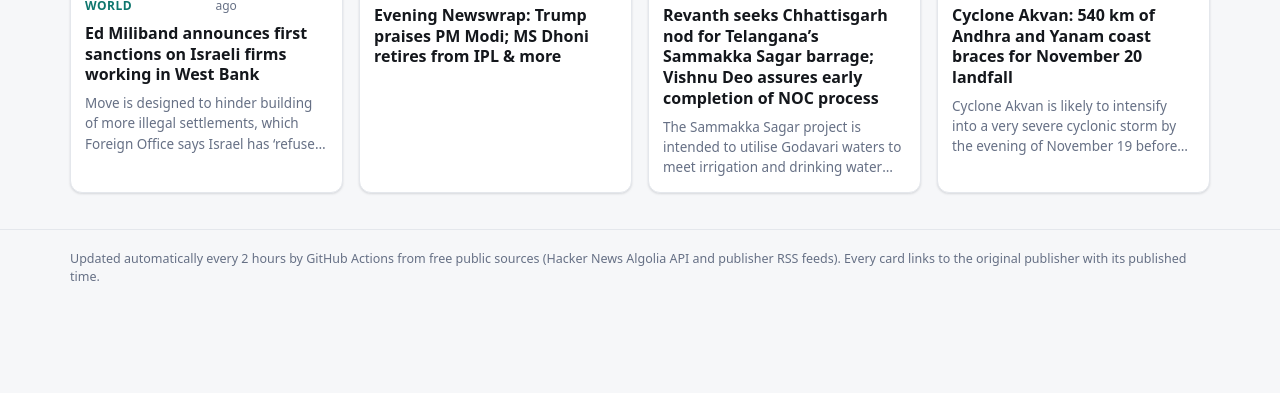
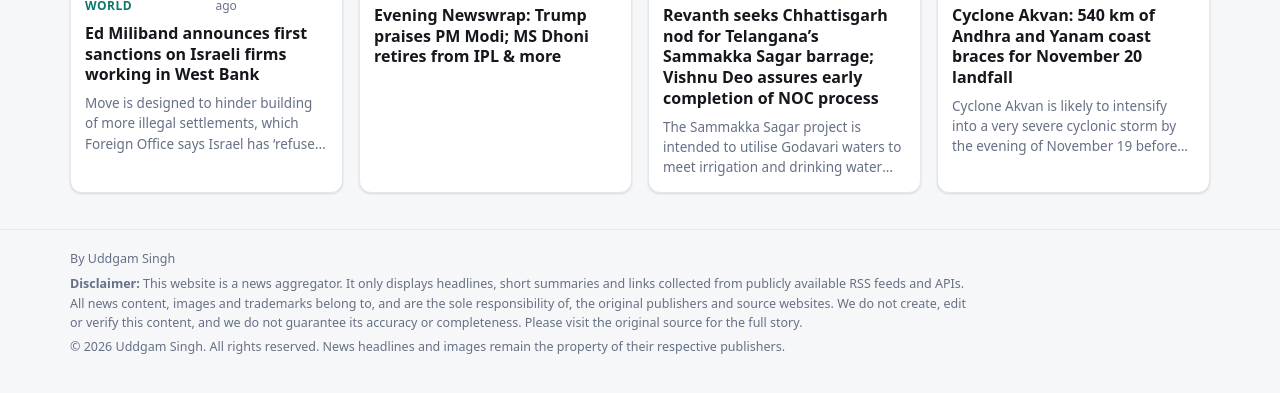
Before and after one commit to uddgamsingh/dailynews, a plain HTML site: page index.html in a window 1280 px wide. Shown: the part 1973-2366 px from the top of the page. Before the commit the page ends 2300 px from the top, so only its background shows below. Drawn offline with Linux system fonts and the light colour scheme.

Commit message:
Add files via upload

```diff
--- a/index.html
+++ b/index.html
@@ -45,6 +45,7 @@ section{margin-bottom:36px}
 .card p{margin:0;color:var(--mute);font-size:13.5px;display:-webkit-box;-webkit-line-clamp:3;-webkit-box-orient:vertical;overflow:hidden}
 .new{background:#dc2626;color:#fff;border-radius:4px;padding:0 5px;font-size:10px;font-weight:700;margin-right:6px}
 .empty{padding:28px;text-align:center;color:var(--mute);background:var(--card);border:1px dashed var(--line);border-radius:12px}
+.disc{margin:6px 0;max-width:900px;line-height:1.55}
 footer{border-top:1px solid var(--line);color:var(--mute);font-size:12.5px;padding:20px 0 40px}
 @media(max-width:600px){input{min-width:0;flex:1}.logo{font-size:22px}}
 </style>
@@ -86,13 +87,15 @@ footer{border-top:1px solid var(--line);color:var(--mute);font-size:12.5px;paddi
 
 <footer>
   <div class="wrap">
-    Updated automatically every 2 hours by GitHub Actions from free public sources (Hacker News Algolia API and publisher RSS feeds).
-    Every card links to the original publisher with its published time.
+    <div>By Uddgam Singh</div>
+    <div class="disc"><strong>Disclaimer:</strong> This website is a news aggregator. It only displays headlines, short summaries and links collected from publicly available RSS feeds and APIs. All news content, images and trademarks belong to, and are the sole responsibility of, the original publishers and source websites. We do not create, edit or verify this content, and we do not guarantee its accuracy or completeness. Please visit the original source for the full story.</div>
+    <div>&copy; <span id="yr">2026</span> Uddgam Singh. All rights reserved. News headlines and images remain the property of their respective publishers.</div>
   </div>
 </footer>
 
 <script>
 (function(){
+document.getElementById("yr").textContent=new Date().getFullYear();
 "use strict";
 const SECTIONS = {
   ai:{title:"Artificial Intelligence",color:"var(--ai)",limit:12},
```
